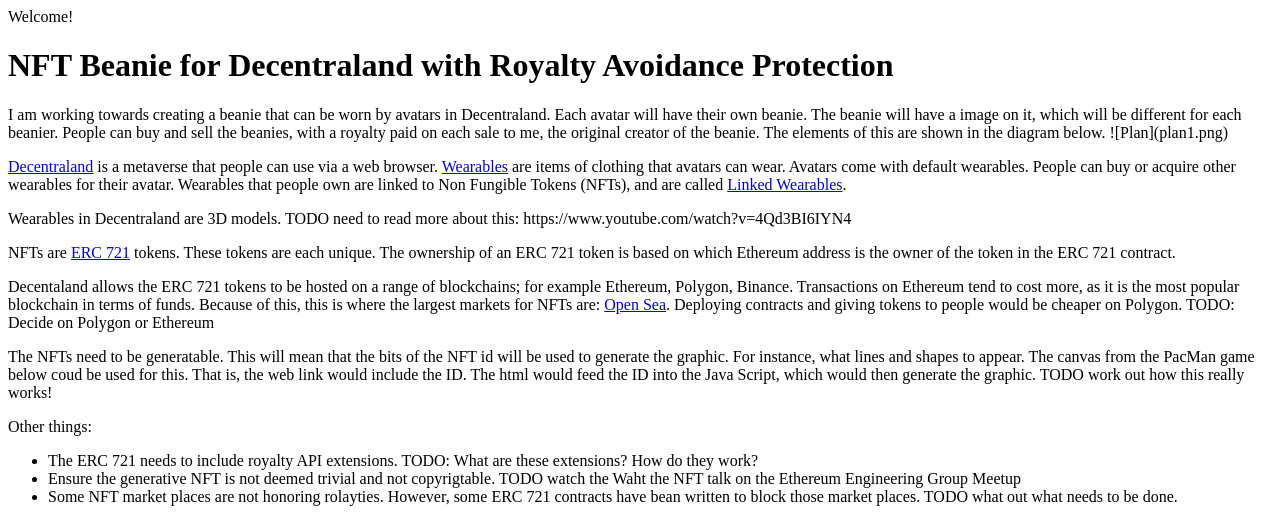
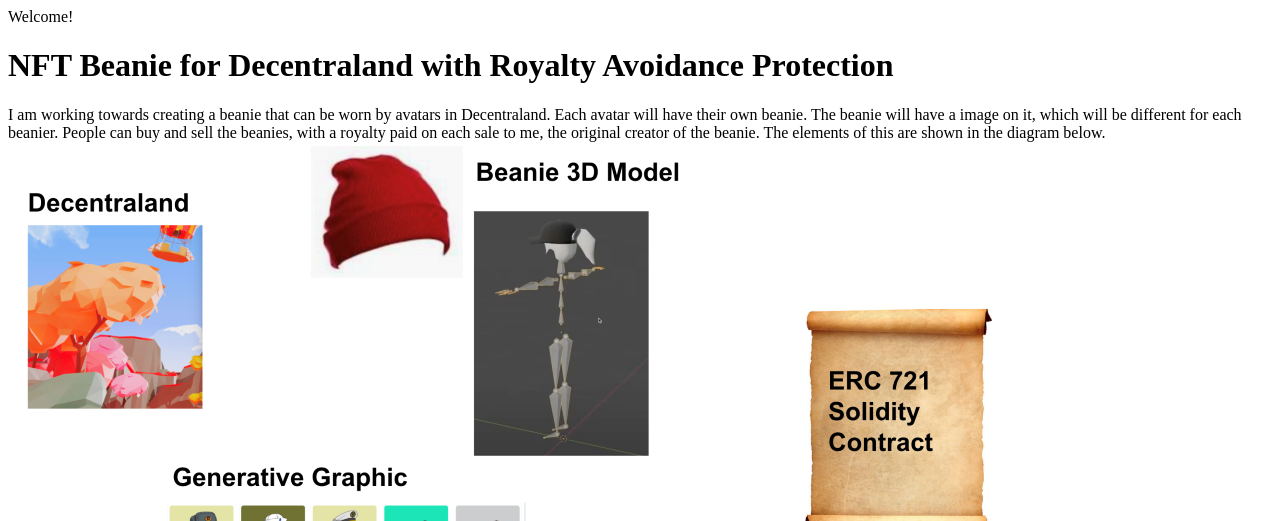
Before and after one commit to WinterWhipBird/WinterWhipBird.github.io, a plain HTML site: page docs/index.html in a window 1280 px wide. Shown: the top 521 px of the page. Drawn offline with Linux system fonts and the light colour scheme.

Commit message:
Add architecture / plan

```diff
--- a/docs/index.html
+++ b/docs/index.html
@@ -13,7 +13,7 @@ paid on each sale to me, the original creator of the beanie.
 
 The elements of this are shown in the diagram below.
 
-![Plan](plan1.png)
+<img src="plan1.png">
 
 <p><a href="https://decentraland.org/">Decentraland</a> is a metaverse that people can use via a web browser.
 <a href="https://docs.decentraland.org/creator/">Wearables</a> are items of clothing that avatars can wear.
```
